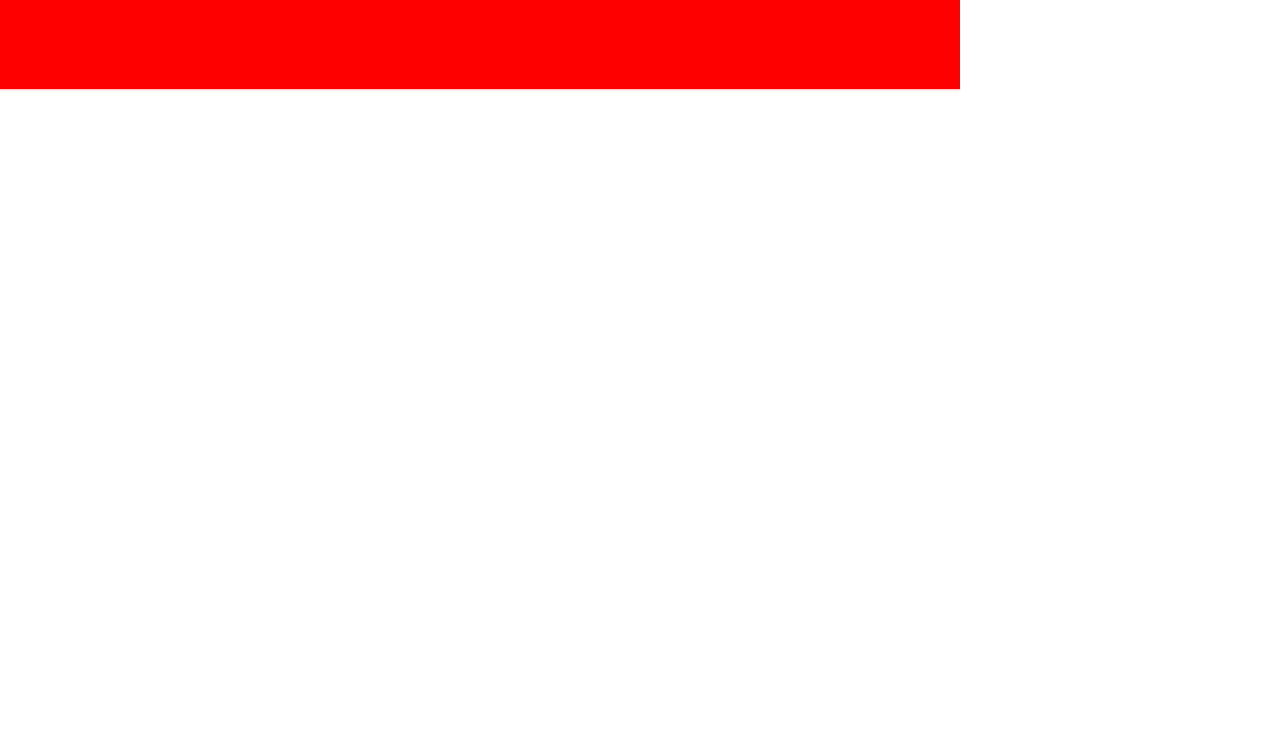
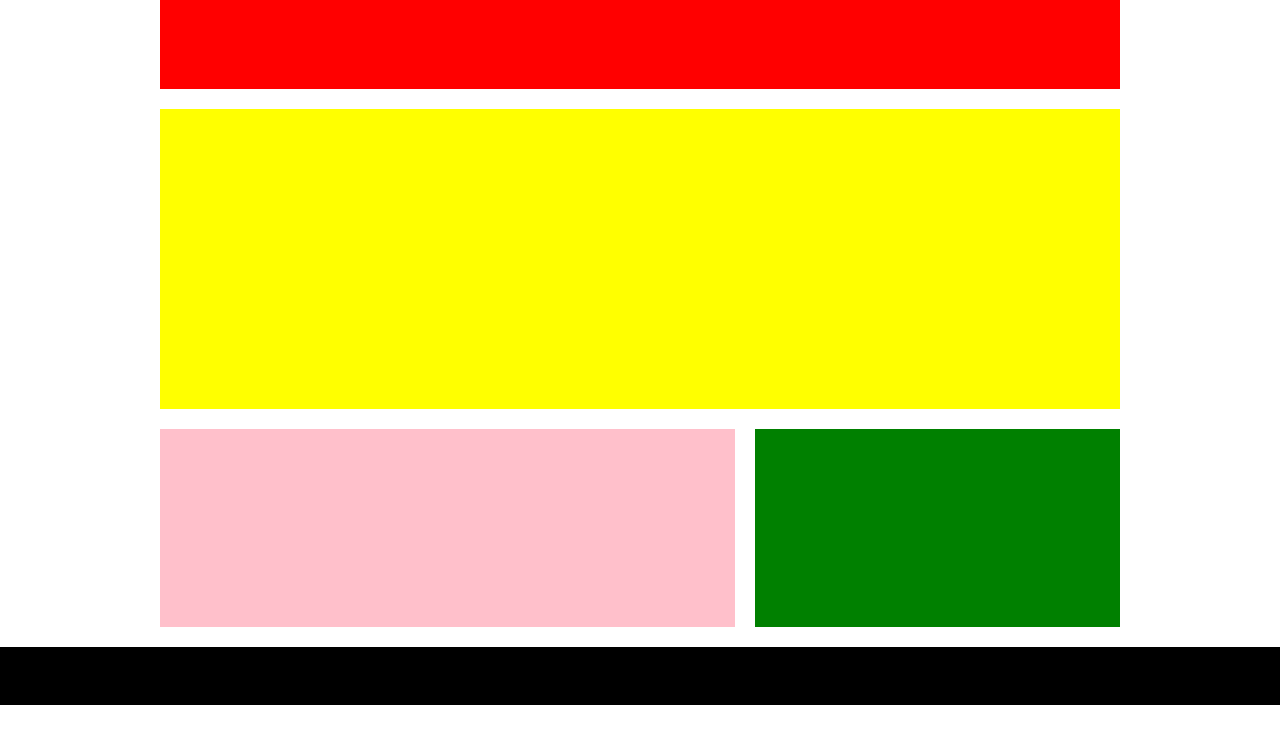
Before and after one commit to fl25/mysite, a plain HTML site: page intermediate_site/index.html in a window 1280 px wide. Drawn offline with Linux system fonts and the light colour scheme.

Commit message:
Till the lecture 27

```diff
--- a/intermediate_site/index.html
+++ b/intermediate_site/index.html
@@ -12,11 +12,45 @@
 
 
 <body>
-    <!-- ヘッダーここから -->
-    <header>
 
-    </header>
-    <!-- ヘッダーここまで -->
+    <div id="wrapper">
+
+        <!-- ヘッダーここから -->
+        <header>
+
+        </header>
+        <!-- ヘッダーここまで -->
+
+
+        <!-- メイン画像ここから -->
+        <div id="mainimage"></div>
+        <!-- メイン画像ここまで -->
+
+
+        <!-- 左ここから -->
+        <div id="left"></div>
+        <!-- 左ここまで -->
+
+        <!-- 右ここから -->
+        <div id="right"></div>
+        <!-- 右ここまで -->
+
+
+
+        <div class="clear"></div>
+
+
+    </div> <!-- // #wrapper -->
+
+
+
+
+    <!-- フッターここから -->
+    <footer>
+
+
+    </footer>
+    <!-- フッターここまで -->
 
 </body>
 
--- a/intermediate_site/stylesheet.css
+++ b/intermediate_site/stylesheet.css
@@ -58,8 +58,53 @@ a:focus {outline:none;}
 body {
 }
 
+
+div#wrapper{
+	width: 960px;
+	margin: 0 auto;
+}
+
+
+
 header {
     width: 960px;
     height: 89px;
     background-color: red;
 }
+
+div#mainimage{
+	width: 960px;
+    height: 300px;
+	background-color: yellow;
+	margin: 20px 0;
+}
+
+div#left{
+	width: 575px;
+    height: 198px;
+	background-color: pink;
+	float: left;
+	margin-right: 20px;
+}
+
+
+div#right{
+	width: 365px;
+    height: 198px;
+	background-color: green;
+	float: left;
+}
+
+
+div.clear{
+	clear: both;
+}
+
+
+
+footer{
+	width: 100%;
+	height: 58px;
+	background-color: black;
+	margin-top: 20px;
+}
```
Also changed, not shown: beginner_site/images/icon_blog.png (added), beginner_site/images/icon_tel.png (added), beginner_site/images/icon_voice.png (added), beginner_site/images/logo.png (added), beginner_site/images/logo_footer.png (added), beginner_site/images/mainimage.jpg (added).
